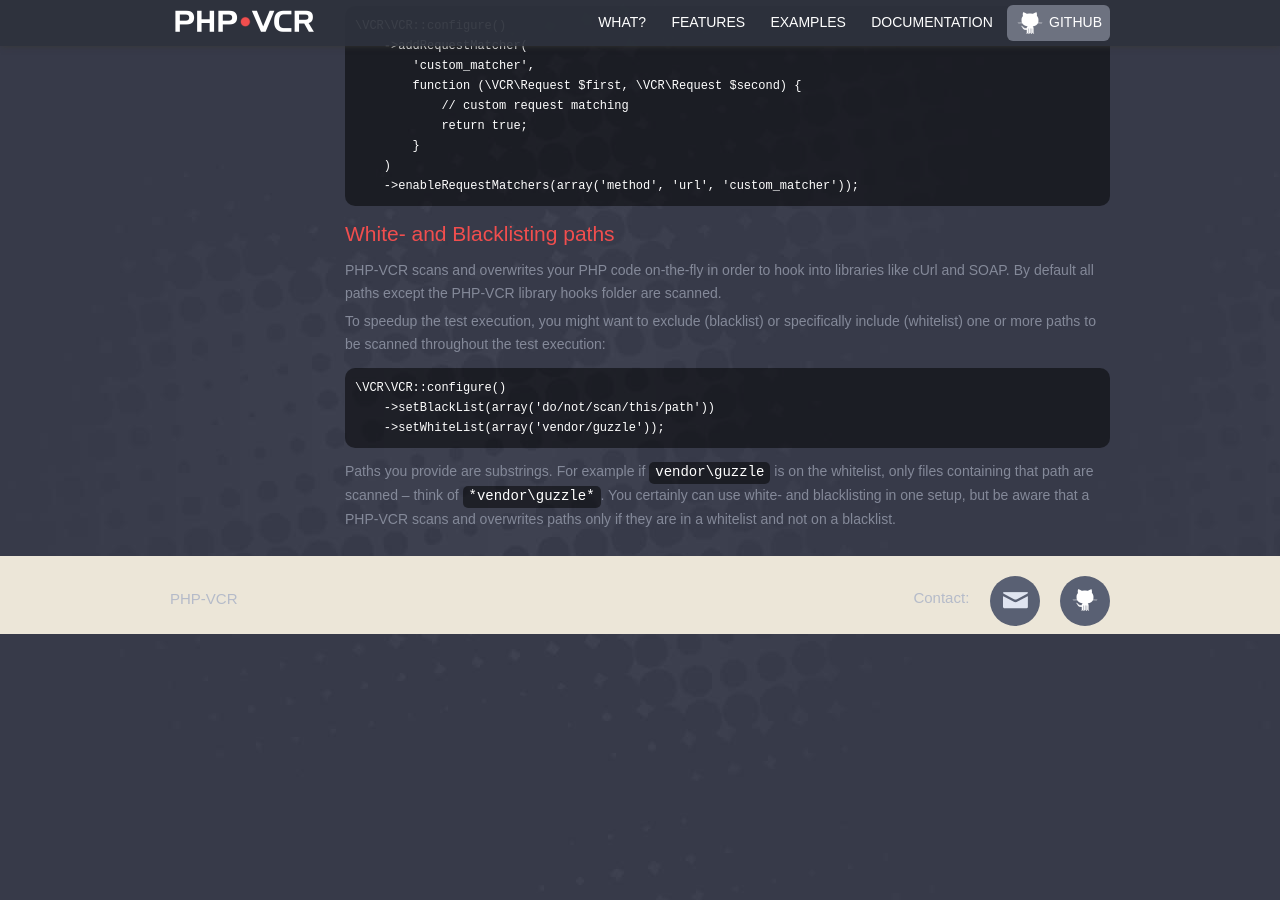
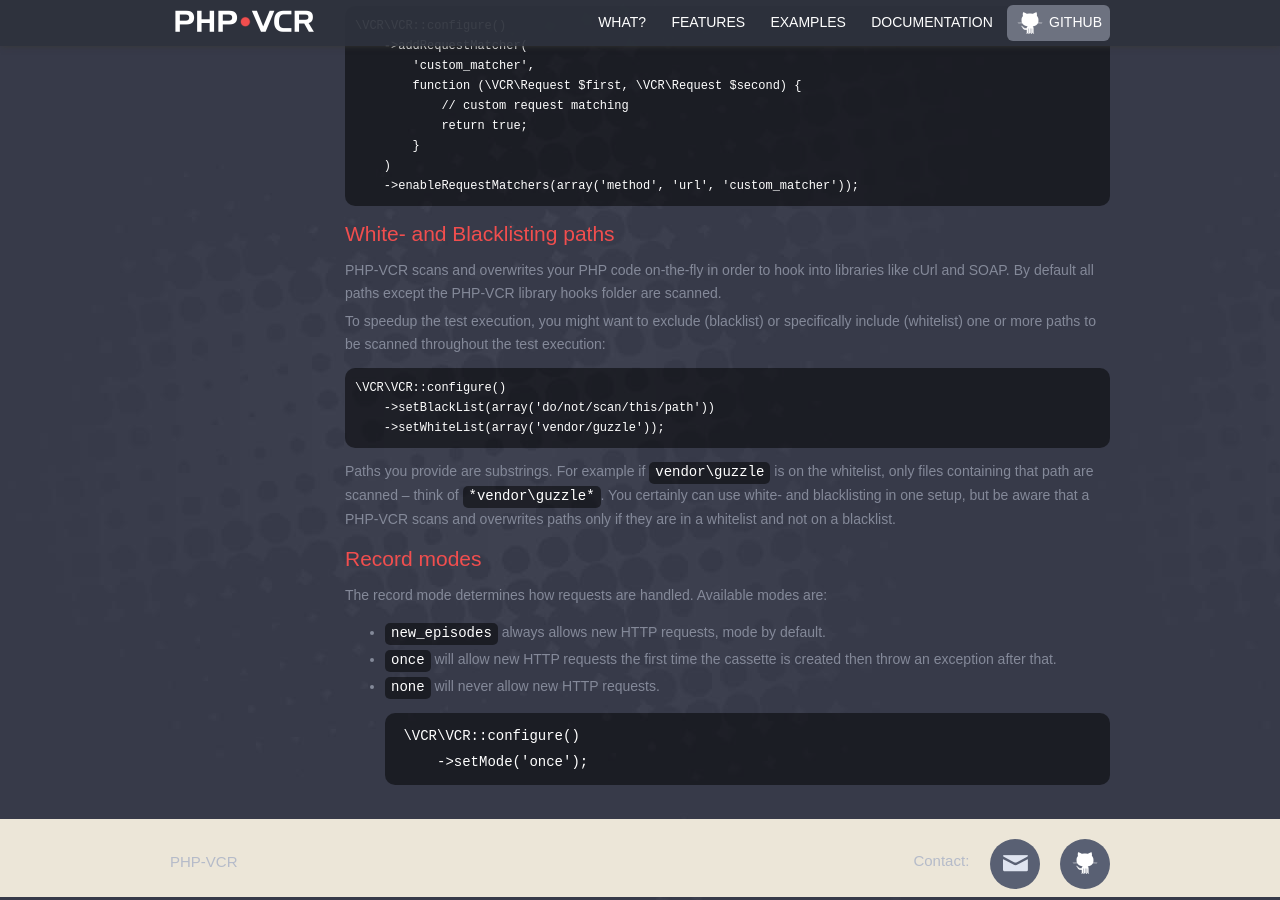
Before and after one commit to php-vcr/php-vcr.github.io, a Jekyll site: the page built from documentation/_posts/2013-10-20-configuration.md, in a window 1280 px wide and 900 px high, scrolled down 1019 px. Built offline with Jekyll 4.4.1, drawn with Linux system fonts in a browser that asks for light colours; before the commit the page ends 1656 px from its top, so only the background shows below that.

Commit message:
Add record modes in configuration section

````diff
--- a/documentation/_posts/2013-10-20-configuration.md
+++ b/documentation/_posts/2013-10-20-configuration.md
@@ -60,3 +60,16 @@ To speedup the test execution, you might want to exclude (blacklist) or specific
 
 Paths you provide are substrings. For example if `vendor\guzzle` is on the whitelist, only files containing that path are scanned – think of `*vendor\guzzle*`.
 You certainly can use white- and blacklisting in one setup, but be aware that a PHP-VCR scans and overwrites paths only if they are in a whitelist and not on a blacklist.
+
+
+### Record modes
+
+The record mode determines how requests are handled. Available modes are:
+ * `new_episodes` always allows new HTTP requests, mode by default.
+ * `once` will allow new HTTP requests the first time the cassette is created then throw an exception after that.
+ * `none` will never allow new HTTP requests.
+
+    ```
+    \VCR\VCR::configure()
+        ->setMode('once');
+    ```
````
